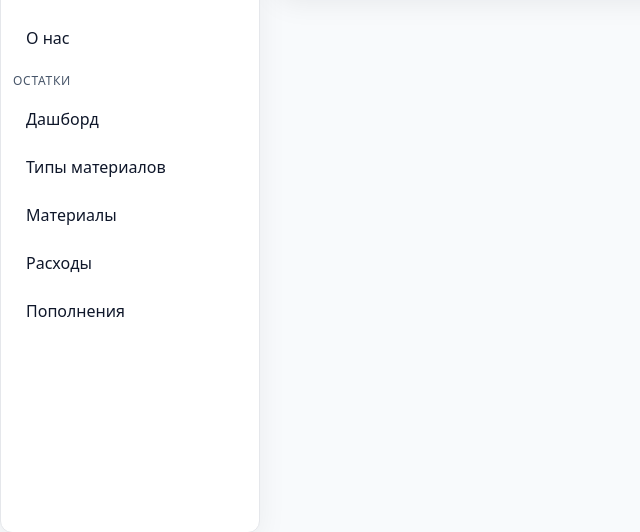
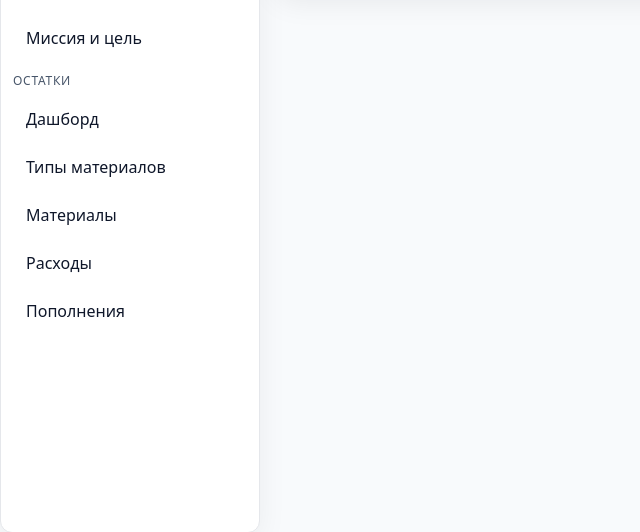
Before and after one commit to nikitakonovalov2013/nikcrm, a Python web app: template web/app/templates/index.html in a window 1280 px wide. Shown: the part 287-819 px from the top of the page, without its empty margins (0-640 px from the left). Run offline with Jinja, Linux system fonts and the light colour scheme; the template is opened without the code that fills it, so the values that code supplies are empty; some libraries are stand-ins or nearby versions.

Commit message:
Изменение названия о нас

```diff
--- a/bot/app/handlers/registration.py
+++ b/bot/app/handlers/registration.py
@@ -299,7 +299,7 @@ async def profile(message: Message):
         base = _public_base_url()
         url = (base + "/crm/about") if base else "/crm/about"
         kb = InlineKeyboardMarkup(
-            inline_keyboard=[[InlineKeyboardButton(text="О нас", url=str(url))]]
+            inline_keyboard=[[InlineKeyboardButton(text="Миссия и цель", url=str(url))]]
         )
     except Exception:
         kb = None
--- a/web/app/templates/base.html
+++ b/web/app/templates/base.html
@@ -43,7 +43,7 @@
           <a class="menu-link {{ 'active' if path.startswith('/crm/tasks') else '' }}" href="{{ request.url_for('tasks_board') }}">Задачи</a>
           <a class="menu-link {{ 'active' if path.startswith('/crm/purchases') else '' }}" href="{{ request.url_for('purchases_board') }}">Закупки</a>
           <a class="menu-link {{ 'active' if path.startswith('/crm/schedule') else '' }}" href="{{ request.url_for('schedule_page') }}">График работы</a>
-          <a class="menu-link {{ 'active' if path.startswith('/crm/about') else '' }}" href="{{ request.url_for('about_page') }}">О нас</a>
+          <a class="menu-link {{ 'active' if path.startswith('/crm/about') else '' }}" href="{{ request.url_for('about_page') }}">Миссия и цель</a>
           <div class="menu-section">Остатки</div>
           <a class="menu-link {{ 'active' if path.startswith('/crm/stocks') else '' }}" href="{{ request.url_for('stocks_dashboard') }}">Дашборд</a>
           <a class="menu-link {{ 'active' if path.startswith('/crm/materials/types') else '' }}" href="/crm/materials/types">Типы материалов</a>
```
